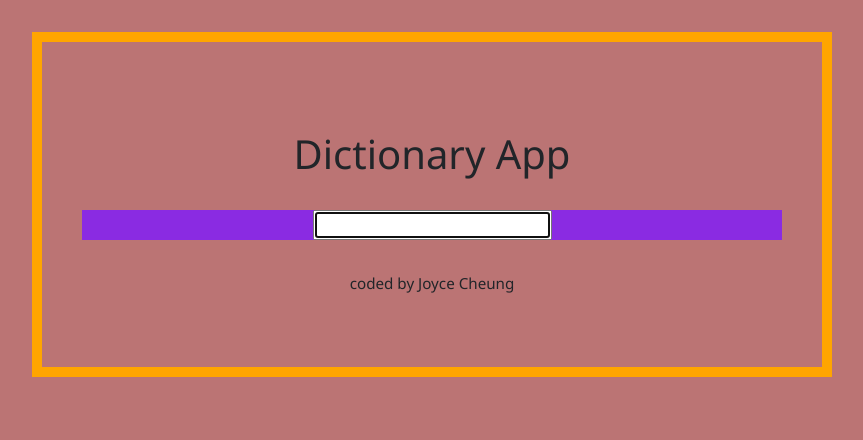
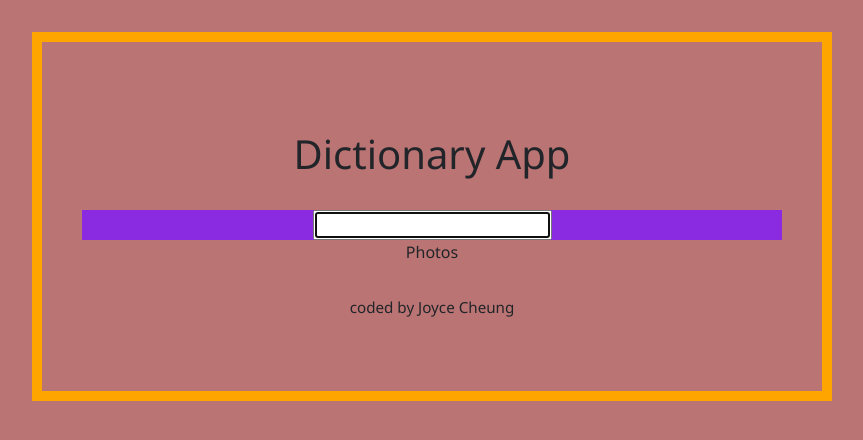
Before and after one commit to Joycey83/Dictionaryopedia, a React (Create React App) app: page / in a window 1280 px wide. Shown: the top 440 px of the page, without its empty margins (208-1071 px from the left). Built offline with nearby package versions, Linux system fonts and the light colour scheme.

Commit message:
set another usestate variable for photo changes and also created and imported photo component with props

```diff
--- a/src/Dictionary.js
+++ b/src/Dictionary.js
@@ -1,11 +1,13 @@
 import { useState } from "react";
 import axios from "axios";
 import Results from "./Results";
+import Photos from "./Photos";
 import "./Dictionary.css";
 
 const Dictionary = () => {
   const [keyword, setKeyword] = useState("");
   const [results, setResults] = useState(null);
+  const [photos, setPhotos] = useState(null);
 
   const inputHandle = (event) => {
     setKeyword(event.target.value);
@@ -18,6 +20,7 @@ const Dictionary = () => {
 
   const showPhotos = (response) => {
     console.log(response.data);
+    setPhotos(response.data.photos);
   };
 
   const search = (event) => {
@@ -40,6 +43,7 @@ const Dictionary = () => {
         </section>
 
         <Results results={results} />
+        <Photos photos={photos} />
       </div>
     </>
   );
--- a/src/Phonetic.js
+++ b/src/Phonetic.js
@@ -1,5 +1,4 @@
 const Phonetic = (props) => {
-  console.log(props.phonetic);
   return (
     <div className="phonetic">
       <a href={props.phonetic.audio} rel="noopener" target="_blank">
--- /dev/null
+++ b/src/Photos.js
@@ -0,0 +1,4 @@
+const Photos = (props) => {
+  return <div>Photos</div>;
+};
+export default Photos;
```
